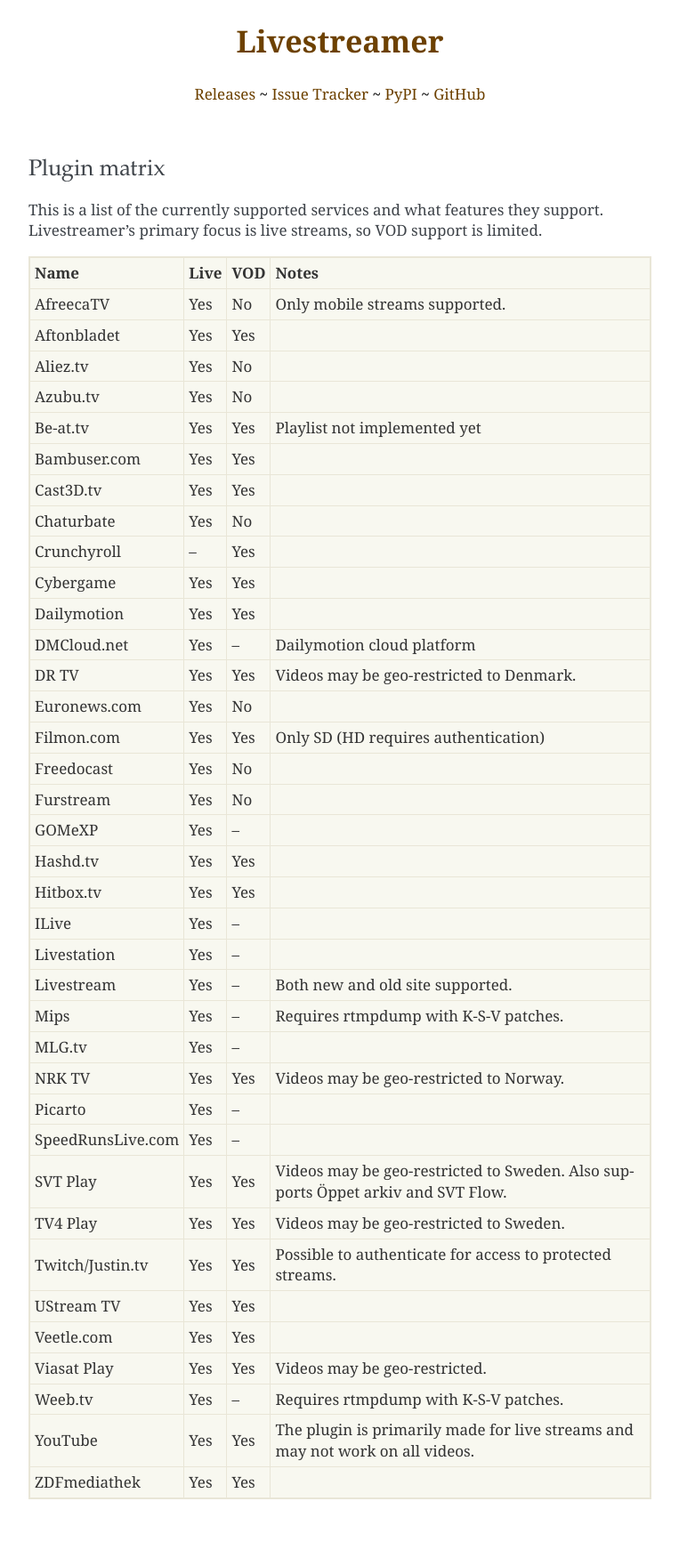
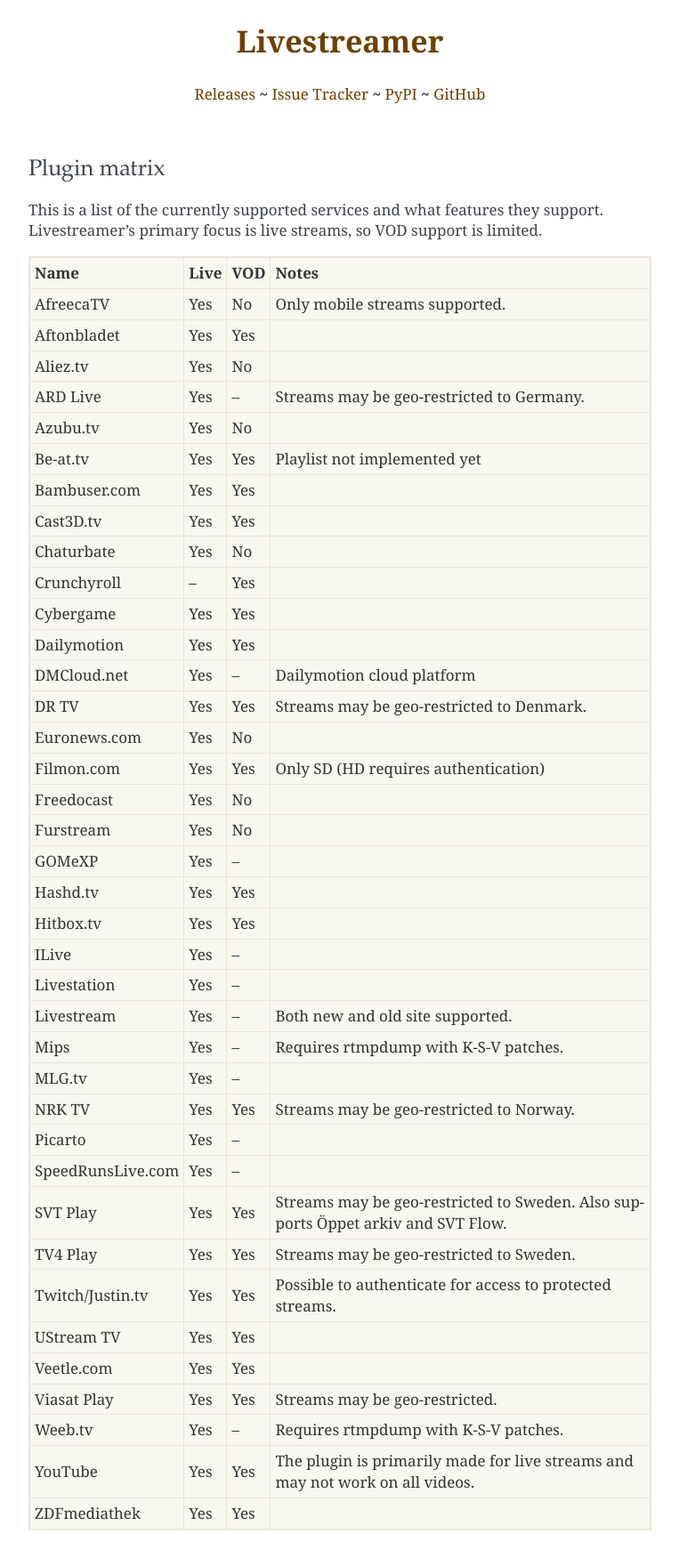
Before and after one commit to streamlink/streamlink, a Sphinx documentation site: the page built from docs/plugin_matrix.rst, in a window 1280 px wide. Shown: the whole page at 89% size, without its empty margins (258-1021 px from the left). Built offline with Sphinx 7.4.7, drawn with Linux system fonts in a browser that asks for light colours; before the commit the page ends 1725 px from its top, so only the background shows below that.

Commit message:
plugins.ard_live: Make use of the validation API.
Also add support for HLS streams and handle different
channels ('int' and 'de' are known to exist) instead
of hard coding the 'de' channel.

```diff
--- a/docs/plugin_matrix.rst
+++ b/docs/plugin_matrix.rst
@@ -14,6 +14,7 @@ Name                Live    VOD   Notes
 AfreecaTV           Yes     No    Only mobile streams supported.
 Aftonbladet         Yes     Yes
 Aliez.tv            Yes     No
+ARD Live            Yes     --    Streams may be geo-restricted to Germany.
 Azubu.tv            Yes     No
 Be-at.tv            Yes     Yes   Playlist not implemented yet
 Bambuser.com        Yes     Yes
@@ -23,7 +24,7 @@ Crunchyroll         --      Yes
 Cybergame           Yes     Yes
 Dailymotion         Yes     Yes
 DMCloud.net         Yes     --    Dailymotion cloud platform
-DR TV               Yes     Yes   Videos may be geo-restricted to Denmark.
+DR TV               Yes     Yes   Streams may be geo-restricted to Denmark.
 Euronews.com        Yes     No
 Filmon.com          Yes     Yes   Only SD (HD requires authentication)
 Freedocast          Yes     No
@@ -36,17 +37,17 @@ Livestation         Yes     --
 Livestream          Yes     --    Both new and old site supported.
 Mips                Yes     --    Requires rtmpdump with K-S-V patches.
 MLG.tv              Yes     --
-NRK TV              Yes     Yes   Videos may be geo-restricted to Norway.
+NRK TV              Yes     Yes   Streams may be geo-restricted to Norway.
 Picarto             Yes     --
 SpeedRunsLive.com   Yes     --
-SVT Play            Yes     Yes   Videos may be geo-restricted to Sweden.
+SVT Play            Yes     Yes   Streams may be geo-restricted to Sweden.
                                   Also supports Öppet arkiv and SVT Flow.
-TV4 Play            Yes     Yes   Videos may be geo-restricted to Sweden.
+TV4 Play            Yes     Yes   Streams may be geo-restricted to Sweden.
 Twitch/Justin.tv    Yes     Yes   Possible to authenticate for access to
                                   protected streams.
 UStream TV          Yes     Yes
 Veetle.com          Yes     Yes
-Viasat Play         Yes     Yes   Videos may be geo-restricted.
+Viasat Play         Yes     Yes   Streams may be geo-restricted.
 Weeb.tv             Yes     --    Requires rtmpdump with K-S-V patches.
 YouTube             Yes     Yes   The plugin is primarily made for live
                                   streams and may not work on all videos.
```
Also changed, not shown: 1 other file.
